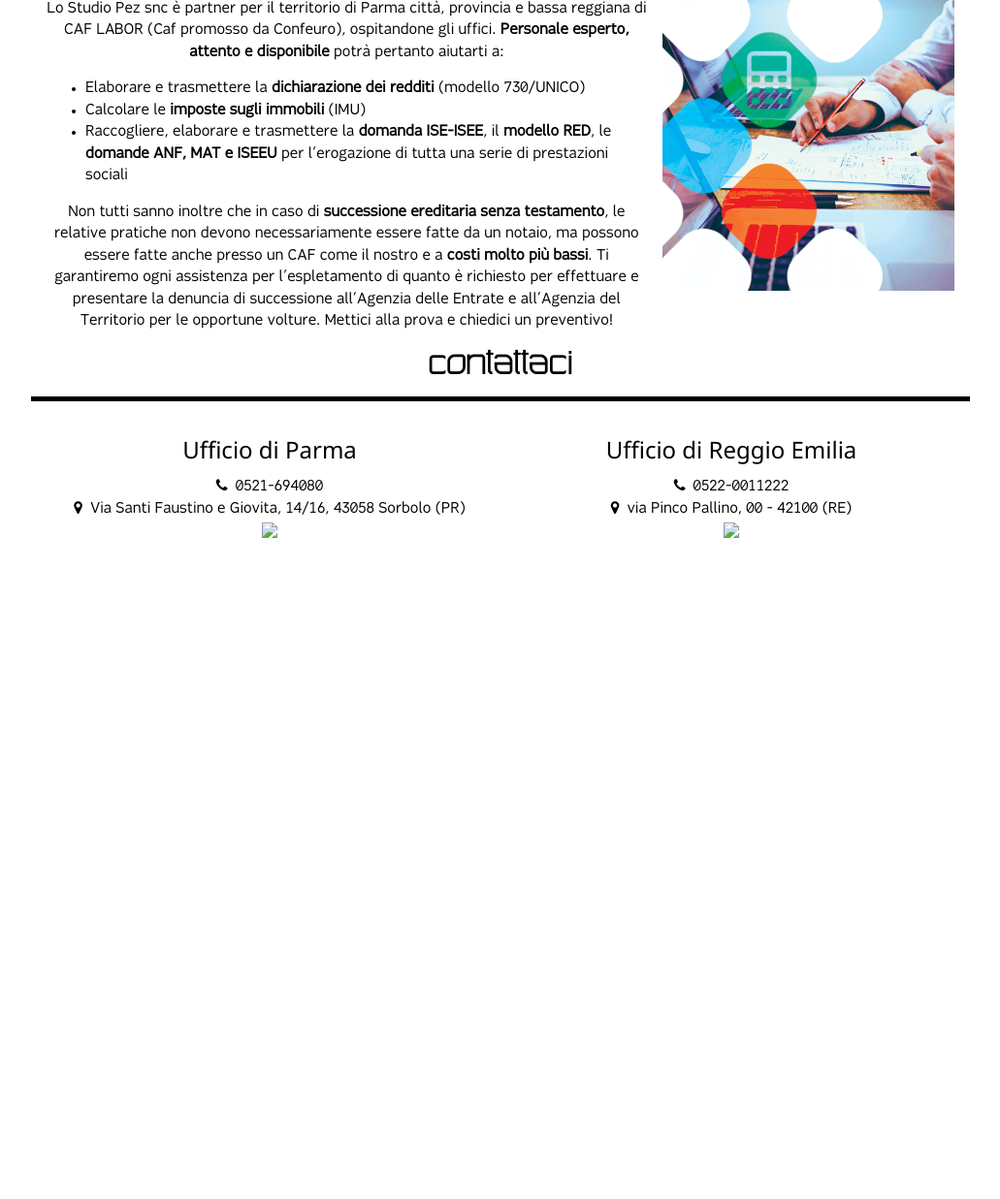
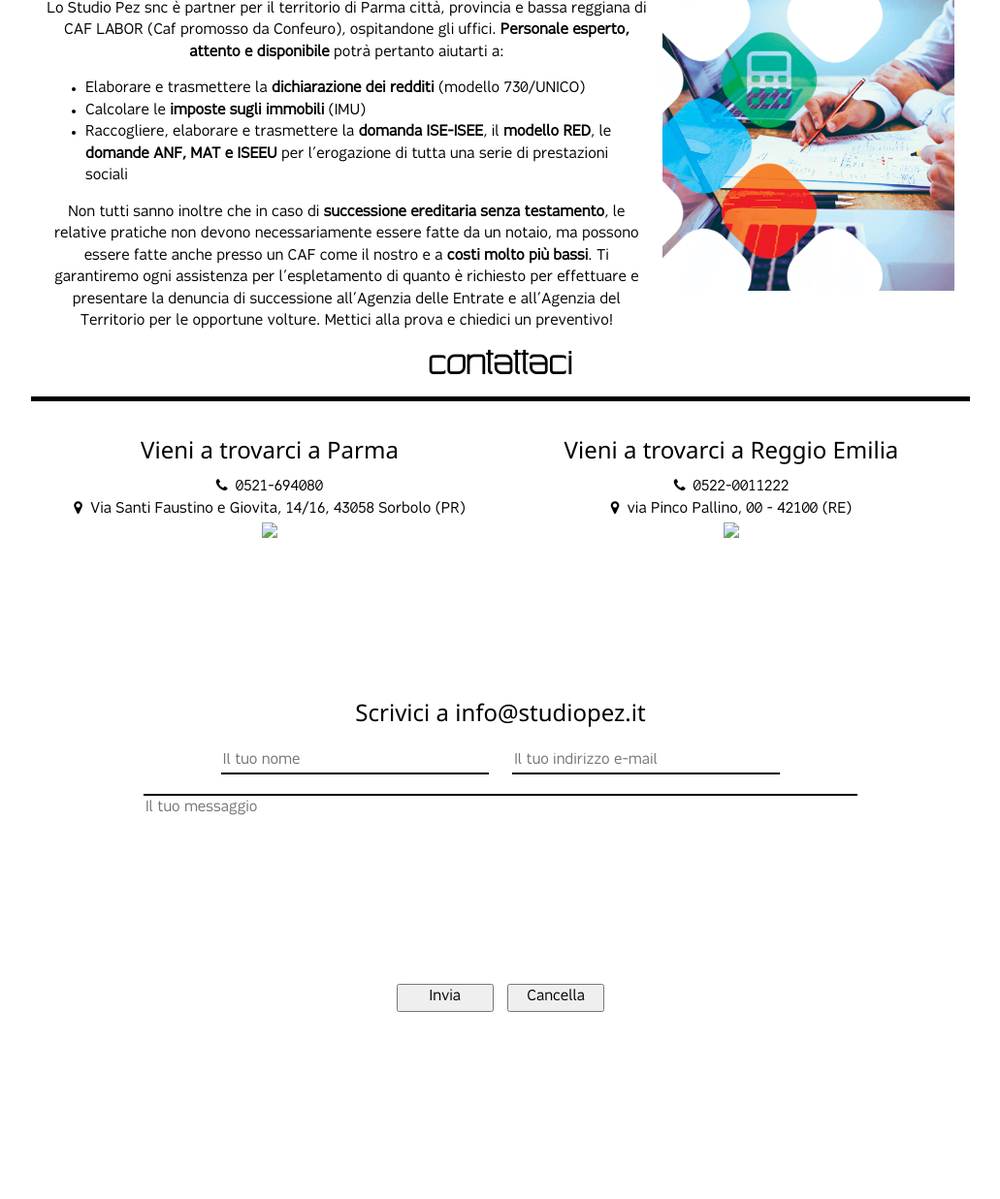
Before and after one commit to lorenzobaronio22/pez, a Flask app: page / in a window 1280 px wide. Shown: the part 3279-4516 px from the top of the page at 97% size, without its empty margins (124-1155 px from the left). Before the commit the page ends 3834 px from the top, so only its background shows below. Run offline with Flask 2, Linux system fonts and the light colour scheme; some libraries are stand-ins or nearby versions.

Commit message:
Aggiunta form per email

```diff
--- a/app/static/css/app.css
+++ b/app/static/css/app.css
@@ -56,9 +56,48 @@ body {
 .map-container {
     width: 100%;
     height: 100px;
+    margin-bottom: 15%;
 }
 
 /* varie ed eventuali*/
+
+input[type=text],
+input[type=email] {
+    width: 30%;
+    margin: 10px;
+    border: none;
+    border-bottom: 2px solid black;
+}
+
+textarea{
+    width: 80%;
+    height: 150px;
+    resize: none;
+    margin: 10px;
+    border: none;
+    border-top: 2px solid black;
+/*    background: #f0f0f0; /* For browsers that do not support gradients */
+/*    background: -webkit-linear-gradient(left top, #fee8e7, #e7f3fe, #edf7ee); /* For Safari 5.1 to 6.0 */
+/*    background: -o-linear-gradient(bottom right, #fee8e7, #e7f3fe, #edf7ee); /* For Opera 11.1 to 12.0 */
+/*    background: -moz-linear-gradient(bottom right, #fee8e7, #e7f3fe, #edf7ee); /* For Firefox 3.6 to 15 */
+/*    background: linear-gradient(to bottom right, #fee8e7, #e7f3fe, #edf7ee); /* Standard syntax */
+}
+
+input[type=text]:focus,
+input[type=email]:focus {
+    outline:none;
+}
+
+textarea:focus {
+    outline:none;
+    box-shadow: 0 6px 10px 0 rgba(0, 0, 0 , .1);
+}
+
+input[type=submit],
+input[type=reset] {
+    margin: 5px;
+    min-width: 100px;
+}
 
 .bold {
     font-weight: bold;
--- a/app/static/js/maps.js
+++ b/app/static/js/maps.js
@@ -1,6 +1,6 @@
 $(document).ready(function(){
     showLocation("#mappa-reggio", 44.7672772, 10.4316505);
-    showLocation("#mappa-parma", 44.8454213, 10.4441278);
+    showLocation("#mappa-parma", 44.8452426, 10.446284099999957); // Via Santi Faustino e Giovita, 14/16, 43058 Sorbolo PR
 });
 
 function createStaticMarker( markerColor, markerLabel, lat, lng ){
--- a/app/templates/index.html
+++ b/app/templates/index.html
@@ -265,21 +265,36 @@
 				<div class="w3-row-padding">
 					<div class="w3-half">
 						<br/>
-						<h3> Ufficio di Parma </h3>
+						<h3> Vieni a trovarci a Parma </h3>
 						<i class="fa fa-phone" aria-hidden="true">&nbsp;</i> 0521-694080<br/>
 						<i class="fa fa-map-marker" aria-hidden="true">&nbsp;</i> Via Santi Faustino e Giovita, 14/16, 43058 Sorbolo (PR)<br/>
-						<div id="mappa-parma" class="w3-container map-container bm-15"></div>
+						<div id="mappa-parma" class="w3-container map-container"></div>
 					</div>
 					<div class=" w3-half">
 						<br/>
-						<h3> Ufficio di Reggio Emilia </h3>
+						<h3> Vieni a trovarci a Reggio Emilia </h3>
 						<i class="fa fa-phone" aria-hidden="true">&nbsp;</i> 0522-0011222<br/>
 						<i class="fa fa-map-marker" aria-hidden="true">&nbsp;</i> via Pinco Pallino, 00 - 42100 (RE)<br/>
-						<div id="mappa-reggio" class="w3-container map-container bm-15"></div>
+						<div id="mappa-reggio" class="w3-container map-container"></div>
 					</div>
 				</div>
+
+				<div class="w3-row-padding">
+					<div class="w3-container bm-15">
+						<h3>Scrivici a info@studiopez.it</h3>
+
+						<form action="mailto:lorenzo.baronio@gmail.com" method="post" enctype="text/plain">
+							<input type="text" name="name" placeholder="Il tuo nome">
+							<input type="email" name="mail" placeholder="Il tuo indirizzo e-mail"><br>
+							<textarea name="message" placeholder="Il tuo messaggio"></textarea><br><br>
+							<input type="submit" value="Invia">
+							<input type="reset" value="Cancella">
+						</form>
+					</div>
+				</div>
+
 			</div>
-			<br/><br/><br/><br/>
+			<br/><br/>
 <!-- End Contattaci -->
 <!-- Footer -->
 			<div id="footer" class="w3-bottom w3-center w3-white w3-large">
```
